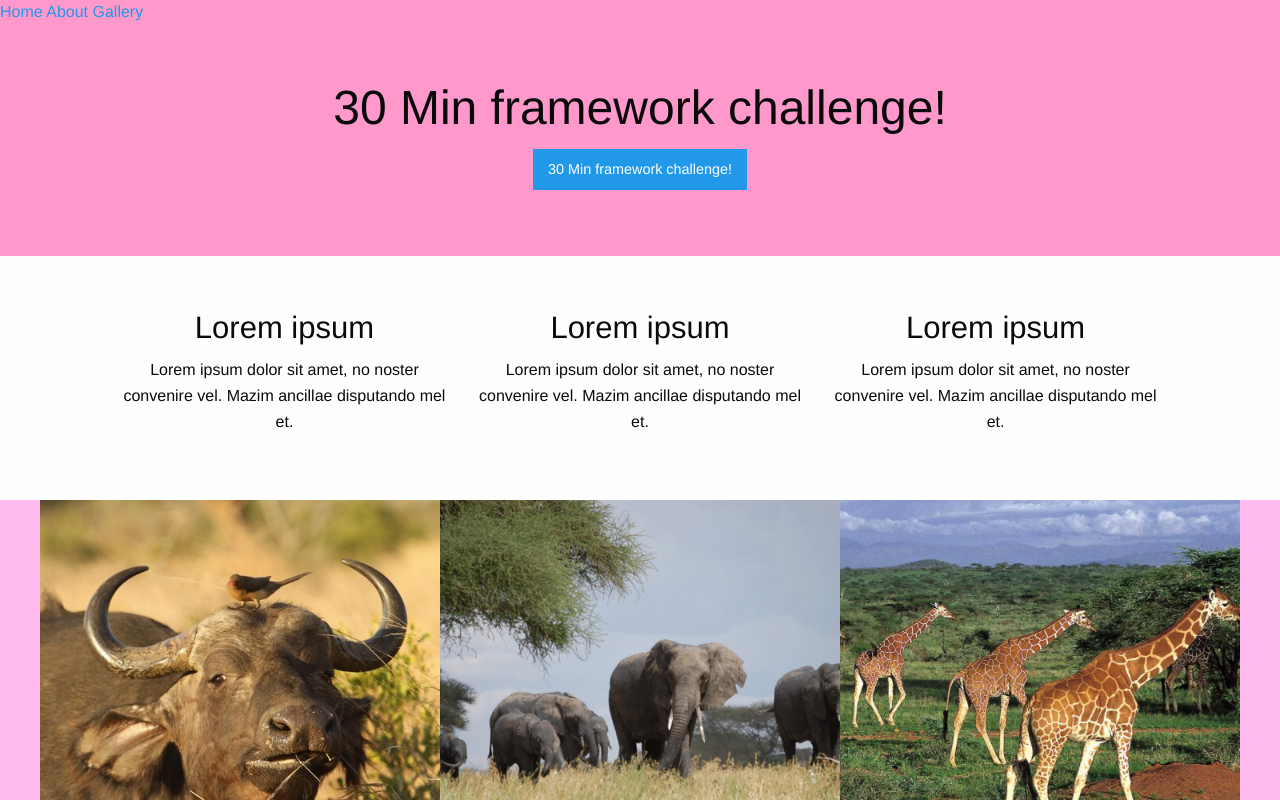
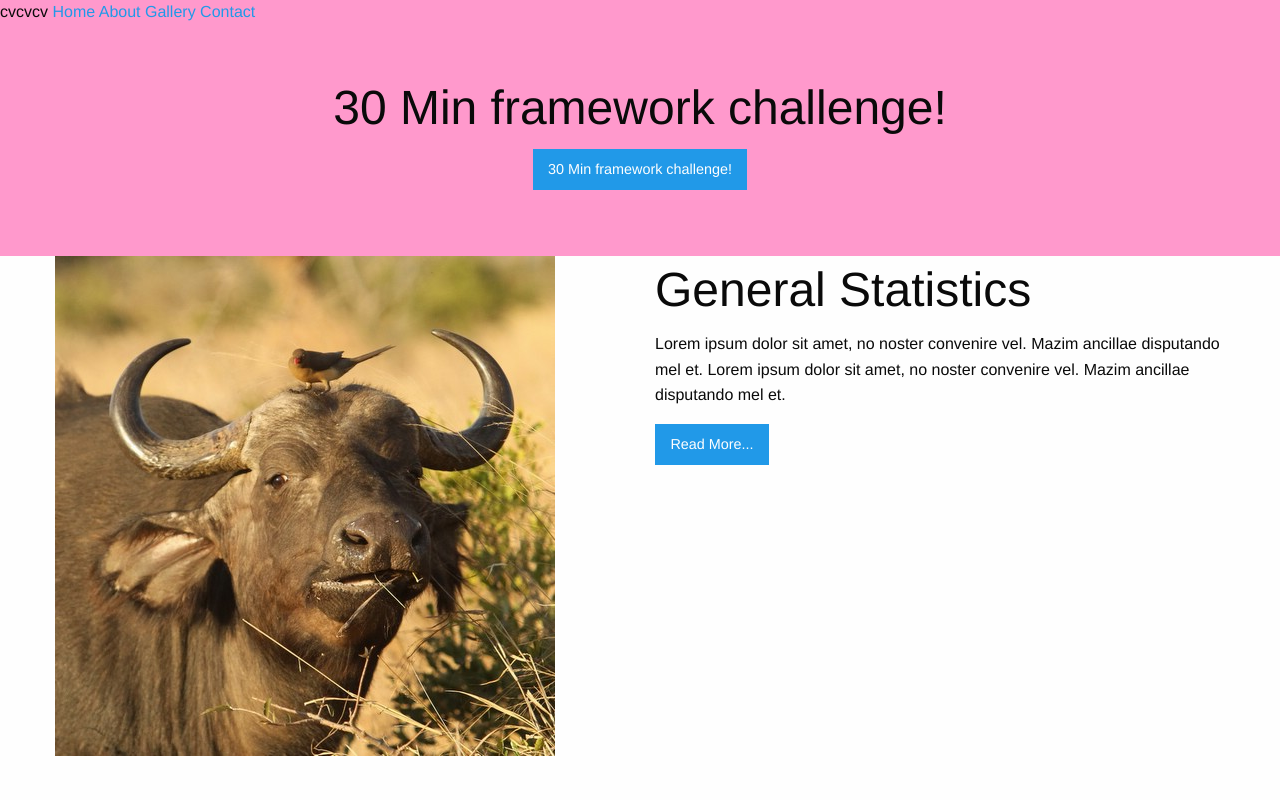
Before and after one commit to victsomie/30min, a plain HTML site: page index.html in a window 1280 px wide. Shown: the top 800 px of the page. Drawn offline with Linux system fonts and the light colour scheme; some icons are missing.

Commit message:
added content and stylings

```diff
--- a/css/app.css
+++ b/css/app.css
@@ -1,11 +1,20 @@
+/*Menu stylings*/>
+.menu{
+    background-color: red;
+    min-height:  100px
+}
 
 
+
+
+/*====gallery stylings=======*/
 .gallery img{
     width: 100%;
+    opacity: .8
 }
 .gallery img:hover{
-    border: 2px solid black;
-    opacity: .8
+    border: 0px solid black;
+    opacity: 1
 }
 
 .full_height{
--- a/index.html
+++ b/index.html
@@ -16,9 +16,11 @@
     <div class="bg-theme-color2">
         <div class="menu">
             <nav>
+                cvcvcv
                 <a href="0">Home</a>
                 <a href="0">About</a>
                 <a href="0">Gallery</a>
+                <a href="0">Contact</a>
             </nav>
         </div>
 
@@ -30,6 +32,20 @@
             </div>
         </div>
     </div>
+    <div class="about">
+        <div class="row">
+            <div class="column large-6">
+                <img src="img/buffalo.jpg"/>
+            </div>
+            <div class="column large-6">
+                <h1>General Statistics</h1>
+                <p>Lorem ipsum dolor sit amet, no noster convenire vel. Mazim ancillae disputando mel et. Lorem ipsum dolor sit amet, no noster convenire vel. Mazim ancillae disputando mel et. </p>
+
+                <div class="button">Read More...</div>
+            </div>
+        </div>
+    </div>
+
 
     <!--Begin Vision, mission & Approach-->
     <div class="third_height">
@@ -54,7 +70,7 @@
 
     <!--Gallery section here-->
     <div class="bg-theme-color3 third_height">
-        <div class="row gallery large-expand">
+        <div class="row gallery large-expan">
             <div class="column small-12 medium-6 large-4 medium-expand">
                 <img class="thumbnai" src="img/buffalo.jpg" />
             </div>
```
